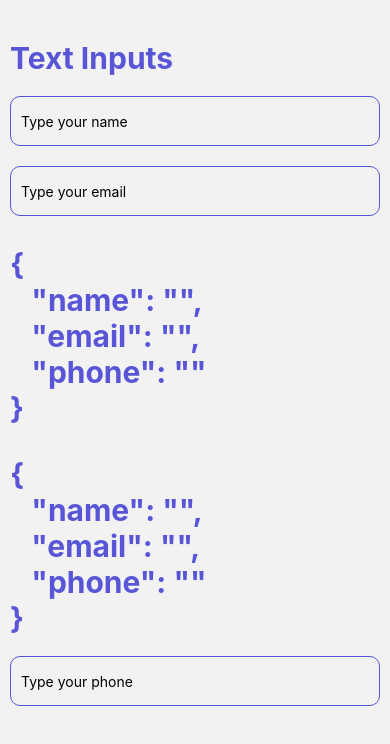
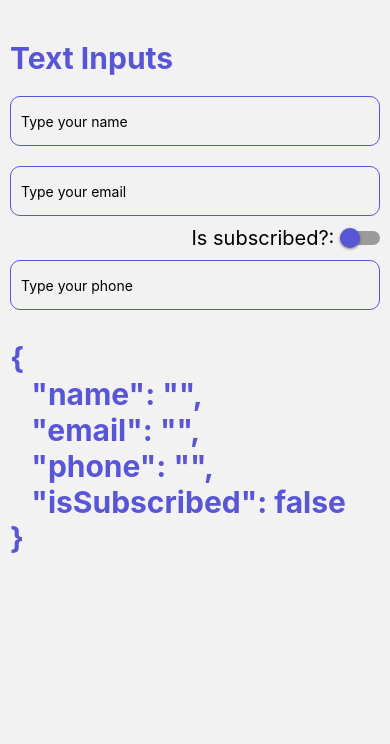
Before and after one commit to GalvisDeveloper/ts-componentsnative-rn, a React Native app: screen /TextInputScreen in a window 390 px wide. Shown: the top 744 px of the page. Built offline with nearby package versions, Linux system fonts and the light colour scheme.

Commit message:
Custom hook forms, textInputs con logica del useForm

```diff
--- /dev/null
+++ b/src/hooks/useForm.tsx
@@ -0,0 +1,16 @@
+import { useState } from 'react';
+
+const useForm = <T extends Object>(fields: T) => {
+	const [form, setForm] = useState(fields);
+
+	const onChange = <K extends Object>(value: K, field: keyof T) => {
+		setForm({
+			...form,
+			[field]: value,
+		});
+	};
+
+	return { onChange, fields: form, ...form };
+};
+
+export default useForm;
--- a/src/screens/TextInputScreen.tsx
+++ b/src/screens/TextInputScreen.tsx
@@ -1,63 +1,59 @@
-import React, { useState } from 'react';
+import React from 'react';
+import { Keyboard, KeyboardAvoidingView, Platform, ScrollView, StyleSheet, TextInput, TouchableWithoutFeedback, View } from 'react-native';
+import CustomSwitch from '../components/CustomSwitch';
+import HeaderTitle from '../components/HeaderTitle';
+import useForm from '../hooks/useForm';
 import { colors, styles } from '../theme/appTheme';
-import { TextInput, View, StyleSheet, Text, KeyboardAvoidingView, Platform, ScrollView } from 'react-native';
-import HeaderTitle from '../components/HeaderTitle';
+import { Text } from 'react-native';
 
 const TextInputScreen = () => {
-	const [form, setForm] = useState({
+	const { fields, onChange, name, email, phone, isSubscribed } = useForm({
 		name: '',
 		email: '',
 		phone: '',
+		isSubscribed: false,
 	});
-
-	const onChange = (text: string, field: string) => {
-		setForm({
-			...form,
-			[field]: text,
-		});
-	};
 
 	return (
 		<KeyboardAvoidingView behavior={Platform.OS === 'ios' ? 'padding' : 'height'}>
 			<ScrollView>
+				<TouchableWithoutFeedback onPress={Keyboard.dismiss}>
 					<View style={styles.globalMargin}>
 						<HeaderTitle title='Text Inputs' color={colors.primary} />
 						<TextInput
 							style={localStyles.inputStyle}
 							placeholder='Type your name'
-						value={form.name}
+							value={name}
 							autoCorrect={true}
 							onChangeText={(value) => onChange(value, 'name')}
 							autoCapitalize='words'
-						// onChangeText={(value) => onChange(value, 'name')}
 						/>
 
 						<TextInput
 							style={localStyles.inputStyle}
 							placeholder='Type your email'
-						value={form.email}
+							value={email}
 							onChangeText={(value) => onChange(value, 'email')}
 							keyboardType='email-address'
 							keyboardAppearance='dark' // * iOS only
-						// autoCorrect={false}
 							autoCapitalize='none'
-						// onChangeText={(value) => onChange(value, 'name')}
 						/>
 
-					<HeaderTitle title={JSON.stringify(form, null, 3)} color={colors.primary} />
-					<HeaderTitle title={JSON.stringify(form, null, 3)} color={colors.primary} />
+						<View style={localStyles.subscribeContainer}>
+							<Text style={styles.text}>Is subscribed?: </Text>
+							<CustomSwitch isOn={isSubscribed} onChange={(bool) => onChange(bool, 'isSubscribed')} />
+						</View>
+
 						<TextInput
 							style={localStyles.inputStyle}
 							placeholder='Type your phone'
-						value={form.phone}
+							value={phone}
 							onChangeText={(value) => onChange(value, 'phone')}
 							keyboardType='phone-pad'
-						// autoCorrect={false}
-						// autoCapitalize='words'
-						// onChangeText={(value) => onChange(value, 'name')}
 						/>
-					{/* <Text> {JSON.stringify(form, null, 3)} </Text> */}
+						<HeaderTitle title={JSON.stringify(fields, null, 3)} color={colors.primary} />
 					</View>
+				</TouchableWithoutFeedback>
 			</ScrollView>
 		</KeyboardAvoidingView>
 	);
@@ -74,4 +70,9 @@ const localStyles = StyleSheet.create({
 		marginVertical: 10,
 		borderColor: colors.primary,
 	},
+	subscribeContainer: {
+		flexDirection: 'row',
+		justifyContent: 'flex-end',
+		alignItems: 'center',
+	},
 });
```
Lines whose indentation alone changed are shown as unchanged.
